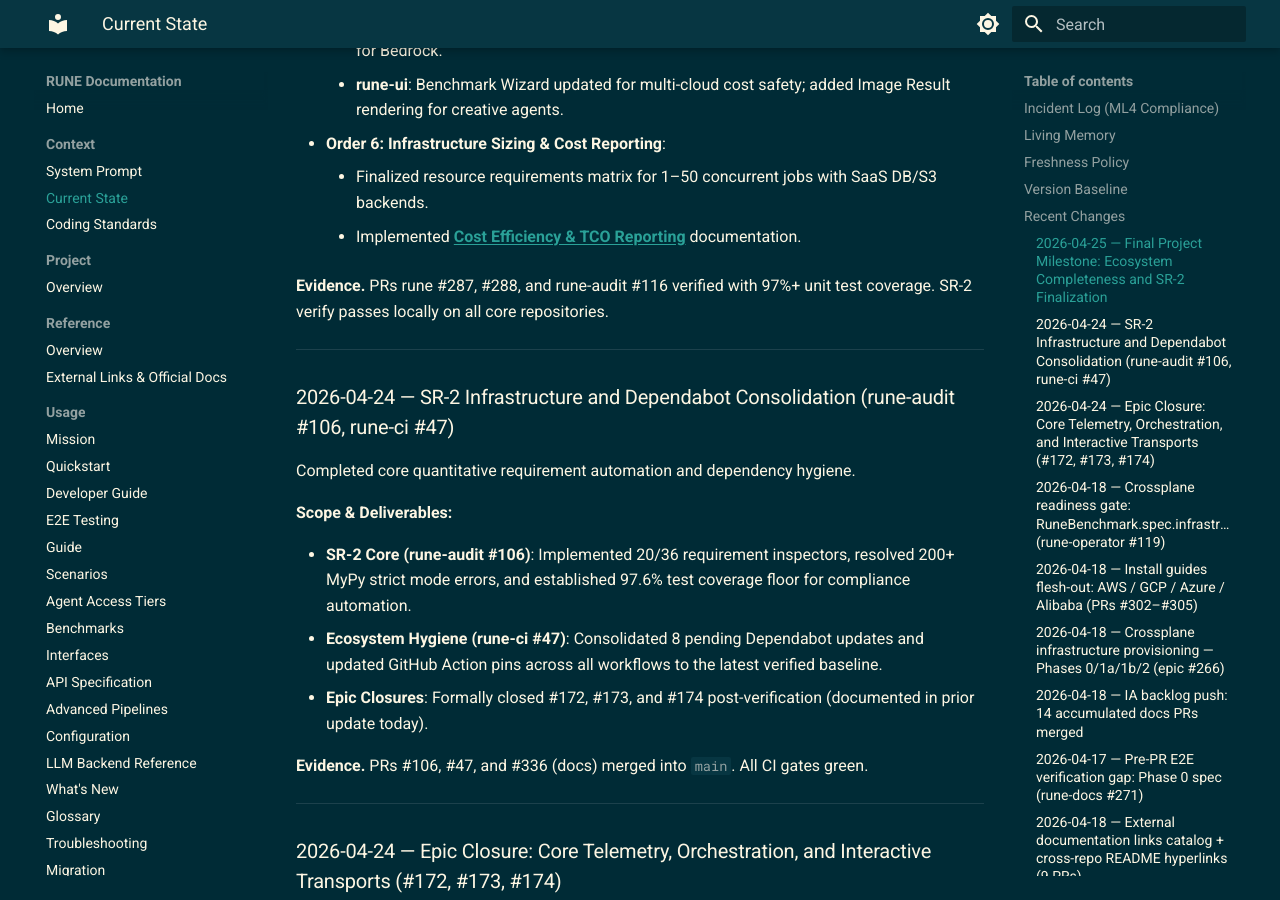
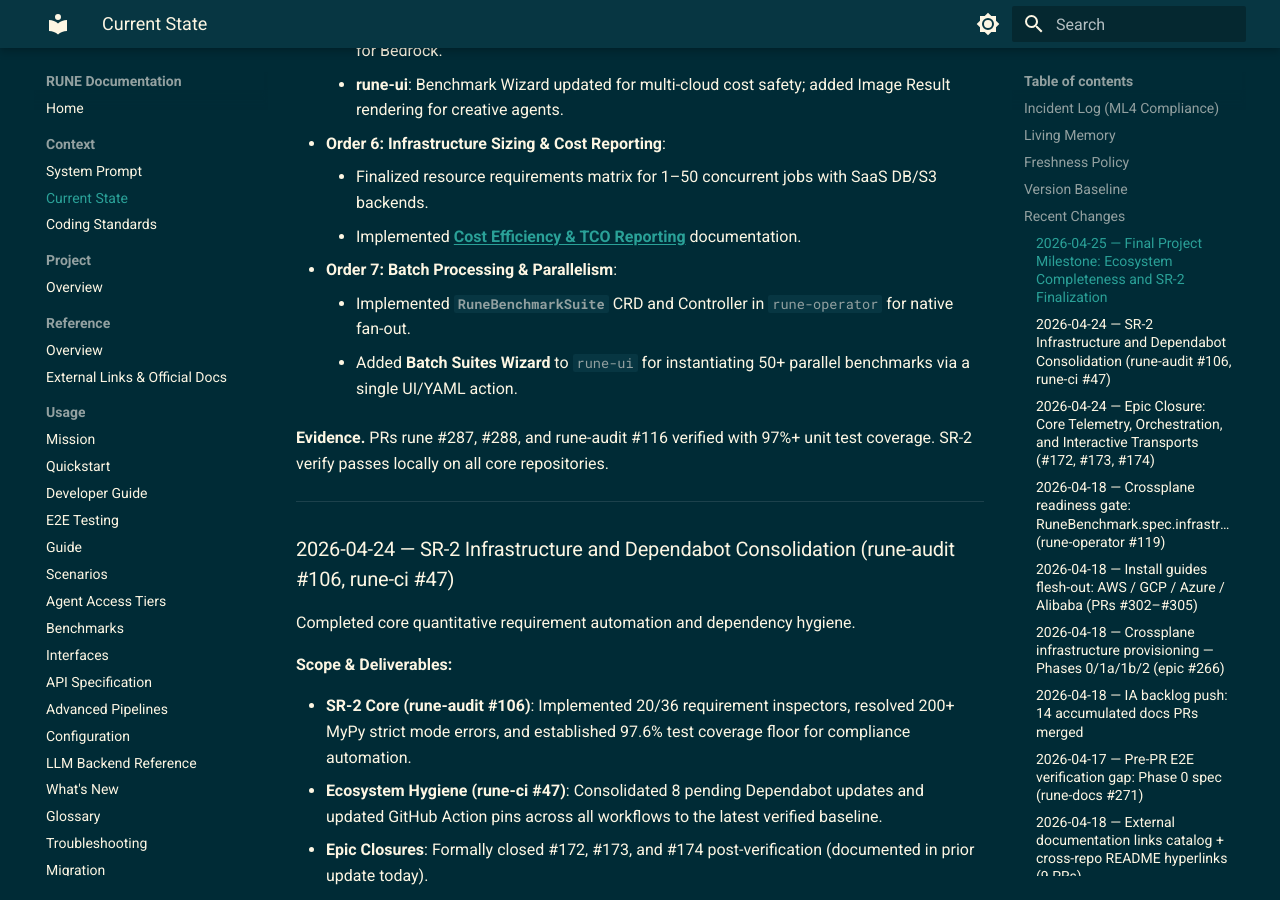
Before and after one commit to lpasquali/rune-docs, an MkDocs documentation site: the page built from docs/context/CURRENT_STATE.md, in a window 1280 px wide and 900 px high, scrolled down 1792 px. Built offline with MkDocs 1.6.1 and Material for MkDocs 9.7.7, drawn with Linux system fonts in a browser that asks for light colours; the version menu is left out.

Commit message:
docs: record completion of batch suites feature

```diff
--- a/docs/context/CURRENT_STATE.md
+++ b/docs/context/CURRENT_STATE.md
@@ -45,6 +45,9 @@ Finalized all 5 high-priority epics across the RUNE ecosystem, achieving feature
 - **Order 6: Infrastructure Sizing & Cost Reporting**:
     - Finalized resource requirements matrix for 1–50 concurrent jobs with SaaS DB/S3 backends.
     - Implemented **[Cost Efficiency & TCO Reporting](../operations/COST_REPORTING.md)** documentation.
+- **Order 7: Batch Processing & Parallelism**:
+    - Implemented **`RuneBenchmarkSuite`** CRD and Controller in `rune-operator` for native fan-out.
+    - Added **Batch Suites Wizard** to `rune-ui` for instantiating 50+ parallel benchmarks via a single UI/YAML action.
 
 **Evidence.** PRs rune #287, #288, and rune-audit #116 verified with 97%+ unit test coverage. SR-2 verify passes locally on all core repositories.
 
```
